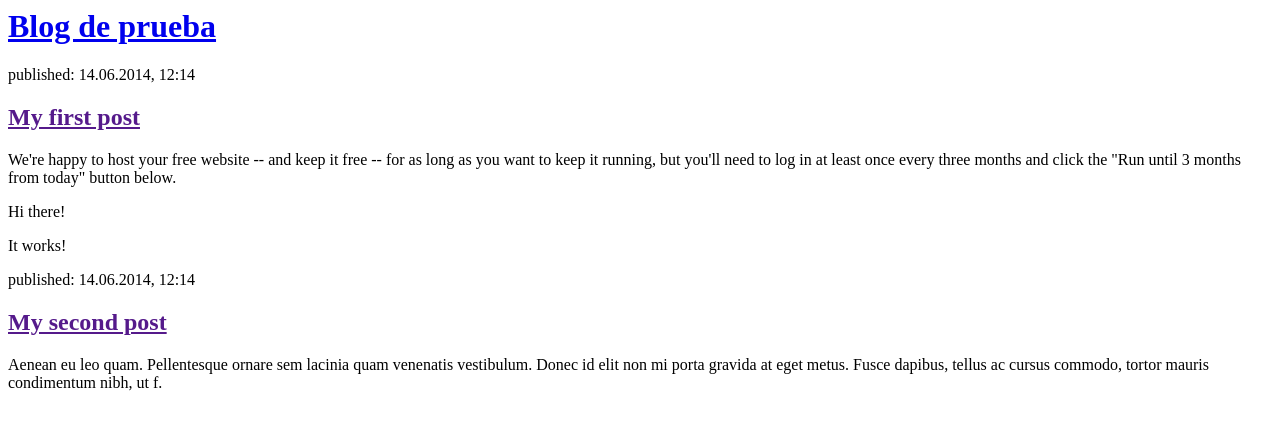
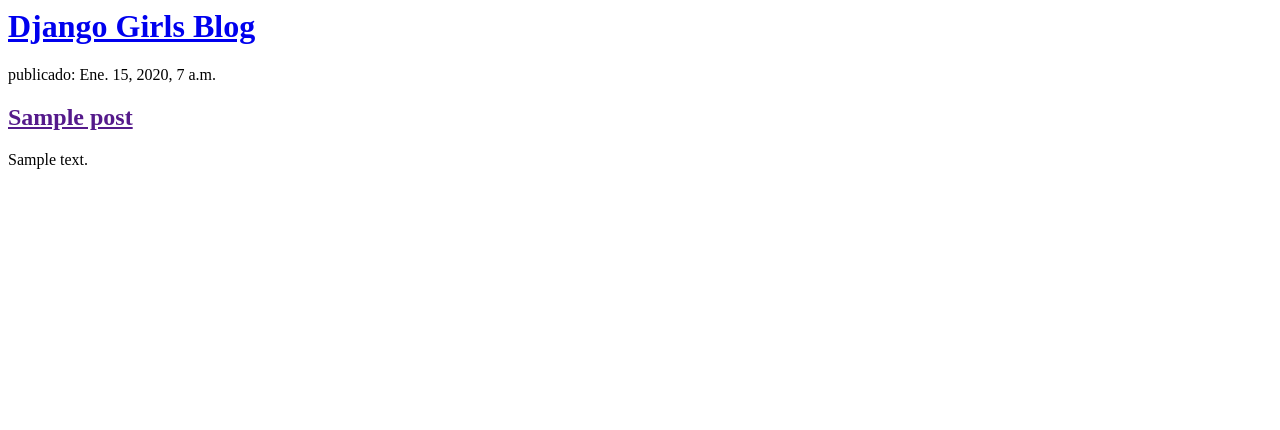
Before and after one commit to lilavasco/my-first-blog, a Django app: template blog/templates/blog/post_list.html in a window 1280 px wide. Shown: the top 430 px of the page. Run offline with Django 3.2, Linux system fonts and the light colour scheme; the template is opened without the code that fills it: values that come from a table or form of the project are taken from there, others are empty; tables that the repository leaves empty hold one stand-in row (values such as "Sample post").

Commit message:
Templates modificados para mostrar post desde base de datos.

```diff
--- a/blog/templates/blog/post_list.html
+++ b/blog/templates/blog/post_list.html
@@ -1,22 +1,18 @@
 <html>
 <head>
-    <title>Taller de programación</title>
+    <title>Taller Djangogirls</title>
 </head>
 <body>
-    <div>
-        <h1><a href="/">Blog de prueba</a></h1>
-    </div>
-    <div>
-            <p>published: 14.06.2014, 12:14</p>
-            <h2><a href="">My first post</a></h2>
-            <p>We're happy to host your free website -- and keep it free -- for as long as you want to keep it running, but you'll need to log in at least once every three months and click the "Run until 3 months from today" button below. </p>
-    </div>
-    <p>Hi there!</p>
-    <p>It works!</p>
-    <div>
-            <p>published: 14.06.2014, 12:14</p>
-            <h2><a href="">My second post</a></h2>
-            <p>Aenean eu leo quam. Pellentesque ornare sem lacinia quam venenatis vestibulum. Donec id elit non mi porta gravida at eget metus. Fusce dapibus, tellus ac cursus commodo, tortor mauris condimentum nibh, ut f.</p>
-        </div>
+        <div>
+                <h1><a href="/">Django Girls Blog</a></h1>
+            </div>
+
+            {% for post in posts %}
+                <div>
+                    <p> publicado: {{ post.published_date }}</p>
+                    <h2><a href="">{{ post.title }}</a></h2>
+                    <p>{{ post.text|linebreaksbr }}</p>
+                </div>
+            {% endfor %}
 </body>
 </html>
```
Also changed, not shown: blog/views.py (+6 -1 lines).
